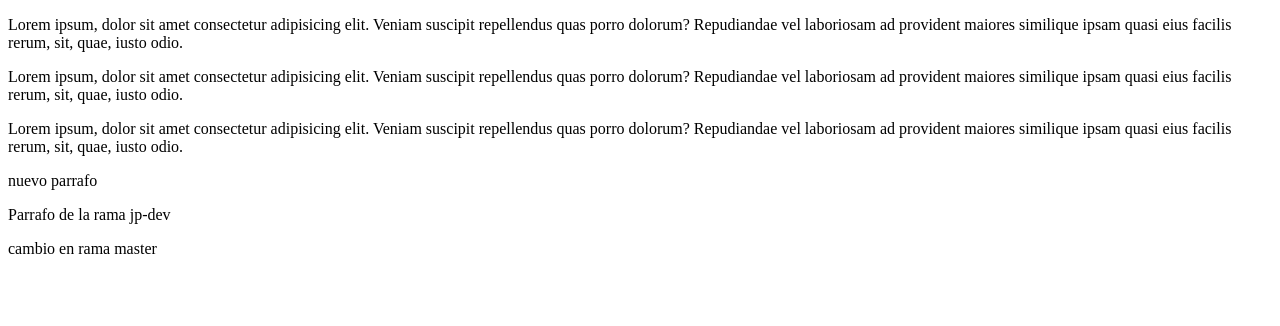
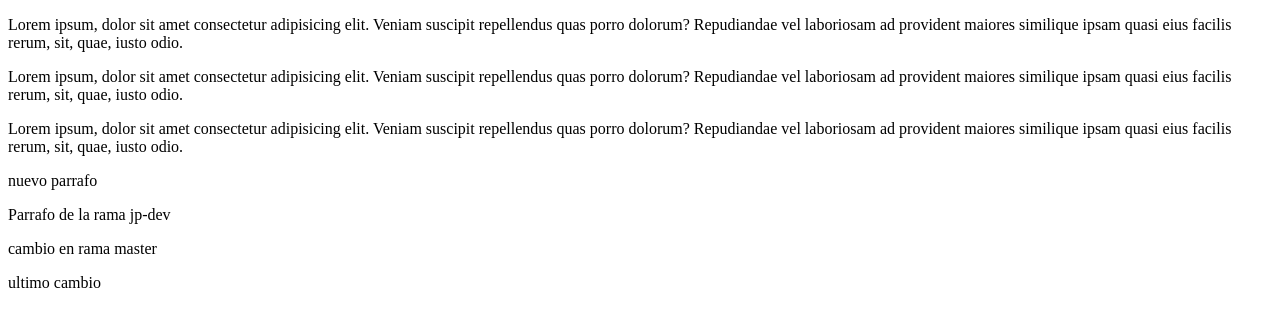
Before and after one commit to jpcifuentes/git-test2, a plain HTML site: page index.html in a window 1280 px wide. Drawn offline with Linux system fonts and the light colour scheme.

Commit message:
mi ultimo cambio

```diff
--- a/index.html
+++ b/index.html
@@ -1,12 +1,12 @@
 <!DOCTYPE html>
 <html>
 <head>
-    <meta charset='utf-8'>
-    <meta http-equiv='X-UA-Compatible' content='IE=edge'>
+    <meta charset="utf-8">
+    <meta http-equiv="X-UA-Compatible" content="IE=edge">
     <title>Page Title</title>
-    <meta name='viewport' content='width=device-width, initial-scale=1'>
-    <link rel='stylesheet' type='text/css' media='screen' href='main.css'>
-    <script src='main.js'></script>
+    <meta name="viewport" content="width=device-width, initial-scale=1">
+    <link rel="stylesheet" type="text/css" media="screen" href="main.css">
+    <script src="main.js"></script>
 </head>
 <body>
     <p>Lorem ipsum, dolor sit amet consectetur adipisicing elit. Veniam suscipit repellendus quas porro dolorum? Repudiandae vel laboriosam ad provident maiores similique ipsam quasi eius facilis rerum, sit, quae, iusto odio.</p>
@@ -15,5 +15,6 @@
     <p>nuevo parrafo</p>
     <p>Parrafo de la rama jp-dev</p>
     <p>cambio en rama master</p>
+    <p>ultimo cambio</p>
 </body>
 </html>
```
